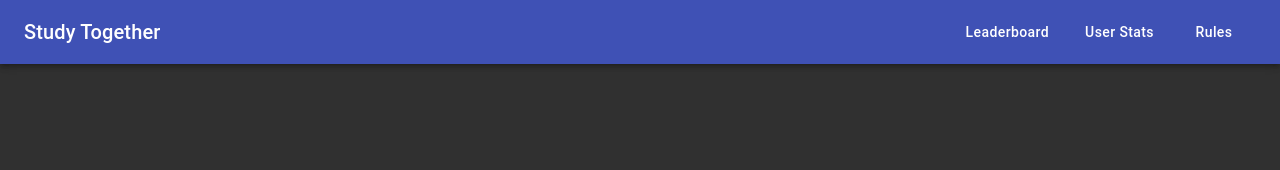
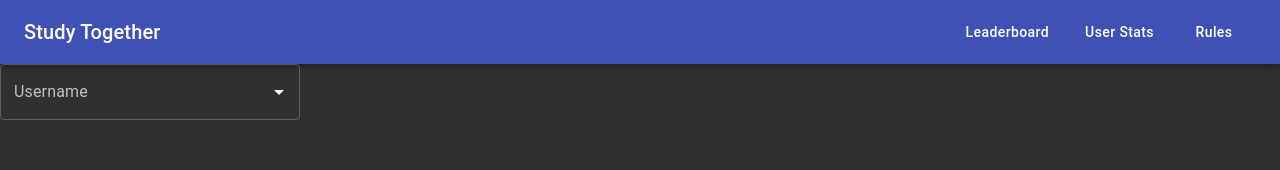
Before and after one commit to Study-Together-Org/study_dashboard, a React (Create React App) app: page /user in a window 1280 px wide. Shown: the top 170 px of the page. Built offline with nearby package versions, Linux system fonts and the light colour scheme.

Commit message:
feat: Add UserSearch component
This component lets you search for a user's id by username

```diff
--- a/package.json
+++ b/package.json
@@ -6,6 +6,7 @@
     "@apollo/client": "^3.3.7",
     "@material-ui/core": "^4.11.2",
     "@material-ui/icons": "^4.11.2",
+    "@material-ui/lab": "^4.0.0-alpha.57",
     "@testing-library/jest-dom": "^5.11.9",
     "@testing-library/react": "^11.2.3",
     "@testing-library/user-event": "^12.6.0",
@@ -14,6 +15,7 @@
     "@types/react": "^16.14.2",
     "@types/react-dom": "^16.9.10",
     "clsx": "^1.1.1",
+    "cross-fetch": "^3.0.6",
     "graphql": "^15.5.0",
     "prop-types": "^15.7.2",
     "react": "^17.0.1",
@@ -72,5 +74,6 @@
     "prettier": "2.2.1",
     "prettier-eslint": "12.0.0",
     "prettier-eslint-cli": "5.0.0"
-  }
+  },
+  "proxy": "http://localhost:5000"
 }
--- /dev/null
+++ b/src/pages/User/UserSearch.tsx
@@ -0,0 +1,95 @@
+import React, { useEffect, useState } from 'react';
+import { withRouter } from 'react-router-dom';
+import fetch from 'cross-fetch';
+import TextField from '@material-ui/core/TextField';
+import Autocomplete from '@material-ui/lab/Autocomplete';
+import CircularProgress from '@material-ui/core/CircularProgress';
+
+interface User {
+  username: string;
+  user_id: string;
+}
+
+const UserSearch = ({ history }) => {
+  const [open, setOpen] = useState(false);
+  const [options, setOptions] = useState([]);
+
+  const [value, setValue] = useState({ username: '', user_id: '' });
+  const [inputValue, setInputValue] = useState('');
+
+  const [loading, setLoading] = useState(open && options.length === 0);
+
+  useEffect(() => {
+
+    if (inputValue.length < 1) {
+      return () => null;
+    }
+
+    const delayDebounceFn = setTimeout(async () => {
+
+      const response = await fetch(`/users?match=${inputValue}`);
+      const users = await response.json();
+      setOptions(users);
+      setLoading(false);
+
+    }, 1000);
+
+    return () => clearTimeout(delayDebounceFn);
+  }, [inputValue]);
+
+  // React.useEffect(() => {
+  //   if (!open) {
+  //     setOptions([]);
+  //   }
+  // }, [open]);
+
+
+  return (
+    <Autocomplete
+      id="asynchronous-demo"
+      value={value}
+      onChange={(event, newValue: User | null) => {
+        if (newValue) {
+          history.push(`users/${newValue.user_id}`);
+          setValue(newValue);
+        }
+      }}
+      inputValue={inputValue}
+      onInputChange={(event, newInputValue) => {
+        setInputValue(newInputValue);
+      }}
+      style={{ width: 300 }}
+      open={open}
+      onOpen={() => {
+        setOpen(true);
+      }}
+      onClose={() => {
+        setOpen(false);
+      }}
+      getOptionSelected={
+      (option: User, nvalue: User) => option.user_id === nvalue.user_id
+      }
+      getOptionLabel={(option: User) => option.username}
+      options={options}
+      loading={loading}
+      renderInput={(params) => (
+        <TextField
+          {...params}
+          label="Username"
+          variant="outlined"
+          InputProps={{
+            ...params.InputProps,
+            endAdornment: (
+              <>
+                {loading ? <CircularProgress color="inherit" size={20} /> : null}
+                {params.InputProps.endAdornment}
+              </>
+            ),
+          }}
+        />
+      )}
+    />
+  );
+};
+
+export default withRouter(UserSearch);
--- a/src/pages/User/index.tsx
+++ b/src/pages/User/index.tsx
@@ -3,10 +3,12 @@ import { Switch, Route } from 'react-router-dom';
 import UserInsights from './UserInsights';
 import UserStats from './UserStats';
 import UserTodos from './UserTodos';
+import UserSearch from './UserSearch';
 
 function UserPage() {
   return (
     <Switch>
+      <Route exact path="/user" component={UserSearch} />
       <Route exact path={['/user/:userId', '/user/:userId/stats' ]} component={UserStats} />
       <Route exact path="/user/:userId/insights" component={UserInsights} />
       <Route exact path="/user/:userId/todos" component={UserTodos} />
```
Also changed, not shown: 1 other file (tests, documents, lock files or other folders).
